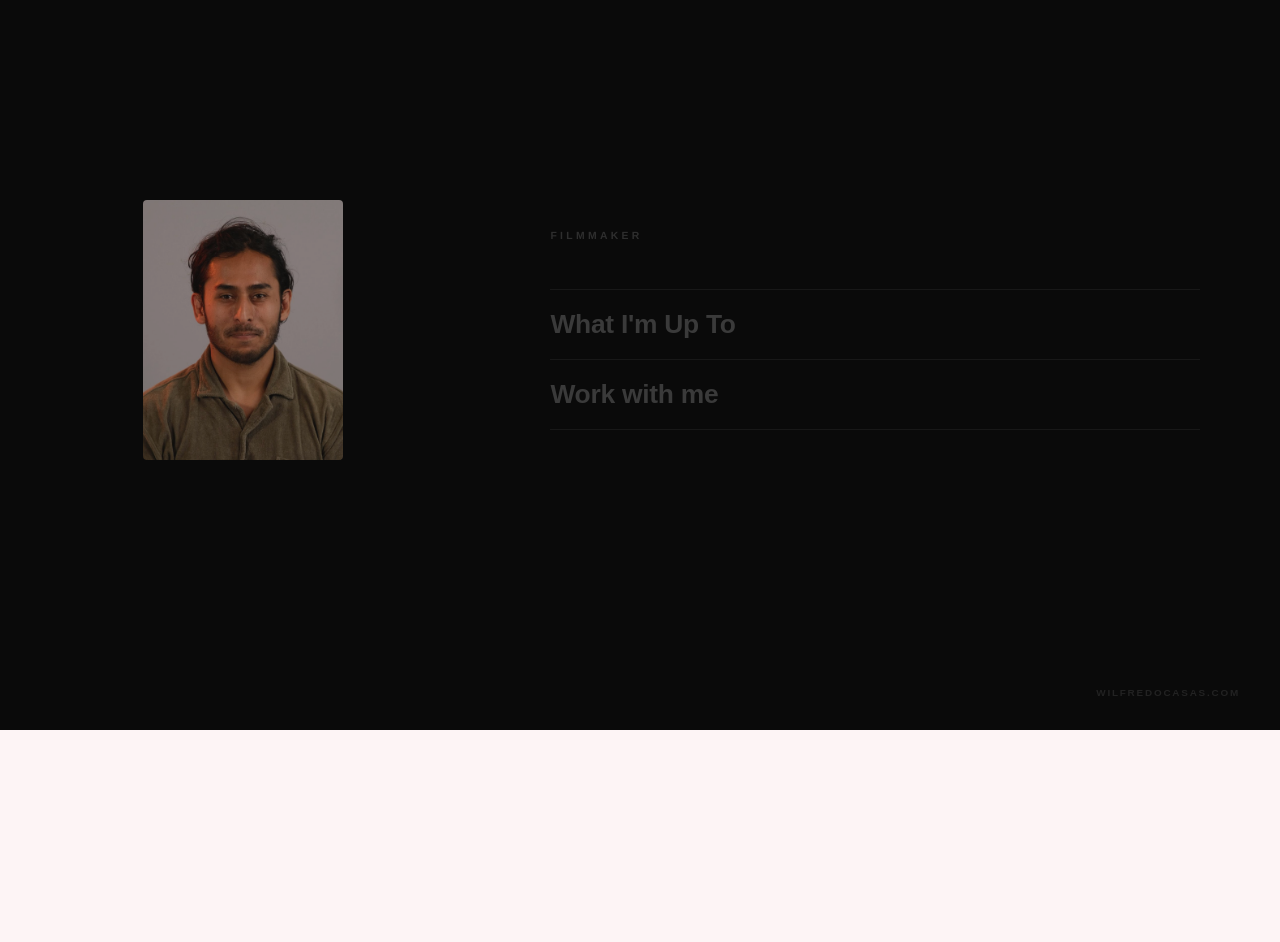
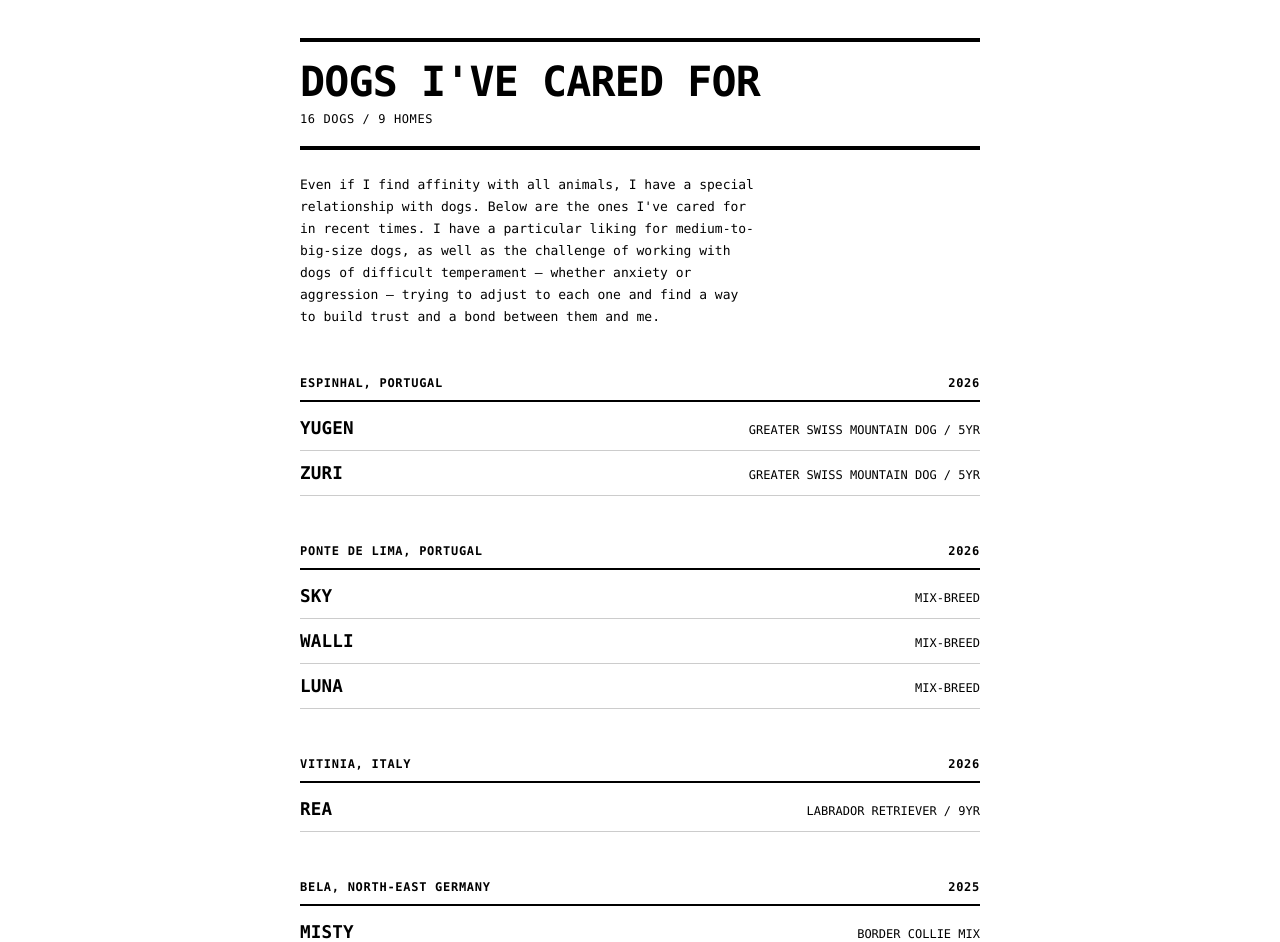
Before and after one commit to Wilfredoo/personal3.0, a React (Create React App) app: page /dogs in a window 1280 px wide. Before the commit this address led to /. Shown: the part 70-1012 px from the top of the page. Before the commit the page ends 800 px from the top, so only its background shows below. Built offline with nearby package versions, Linux system fonts and the light colour scheme; a web font is replaced by a local one.

Commit message:
dogs page

```diff
--- a/package.json
+++ b/package.json
@@ -35,6 +35,7 @@
       "/acting",
       "/healingisforgetting",
       "/board-games",
+      "/dogs",
       "/apps",
       "/cv",
       "/the-exploration-map",
--- /dev/null
+++ b/src/components/Dogs.js
@@ -0,0 +1,138 @@
+import React from 'react';
+import { packs, dogCount, intro } from './dogsData';
+
+// BRUTALISM — a notch louder.
+// Monospace, hard black rules, uppercase, inverted place bars. Raw and
+// structural without tipping into the oversized first draft.
+function Dogs() {
+  return (
+    <main className="dogs-root">
+      <style>{`
+        html, body { margin: 0; background: #fff; }
+
+        .dogs-root {
+          max-width: 680px;
+          margin: 0 auto;
+          padding: 40px 24px 140px;
+          color: #000;
+          font-family: ui-monospace, 'SF Mono', Menlo, Consolas, monospace;
+        }
+
+        .dogs-back {
+          display: inline-block;
+          margin-bottom: 40px;
+          font-size: 12px;
+          text-transform: uppercase;
+          letter-spacing: 0.05em;
+          color: #000;
+          text-decoration: none;
+          border: 2px solid #000;
+          padding: 5px 11px;
+        }
+        .dogs-back:hover { background: #000; color: #fff; }
+
+        .dogs-head {
+          border-top: 4px solid #000;
+          border-bottom: 4px solid #000;
+          padding: 20px 0;
+        }
+        .dogs-title {
+          margin: 0;
+          font-size: clamp(1.8rem, 6vw, 2.6rem);
+          font-weight: 800;
+          text-transform: uppercase;
+          letter-spacing: -0.02em;
+          line-height: 0.95;
+        }
+        .dogs-sub {
+          margin: 10px 0 0;
+          font-size: 12px;
+          text-transform: uppercase;
+          letter-spacing: 0.05em;
+        }
+        .dogs-intro {
+          margin: 24px 0 8px;
+          font-size: 13px;
+          line-height: 1.7;
+          max-width: 58ch;
+        }
+
+        .pack {
+          margin-top: 48px;
+        }
+        .pack-place {
+          margin: 0 0 4px;
+          display: flex;
+          justify-content: space-between;
+          gap: 16px;
+          font-size: 12px;
+          font-weight: 700;
+          letter-spacing: 0.06em;
+          text-transform: uppercase;
+          padding-bottom: 10px;
+          border-bottom: 2px solid #000;
+        }
+
+        .dog-row {
+          display: flex;
+          align-items: baseline;
+          justify-content: space-between;
+          gap: 16px;
+          padding: 12px 0;
+          border-bottom: 1px solid #ccc;
+        }
+
+        .dog-name {
+          font-size: 1.1rem;
+          font-weight: 800;
+          text-transform: uppercase;
+          letter-spacing: 0.01em;
+        }
+        .dog-meta {
+          font-size: 12px;
+          text-transform: uppercase;
+          text-align: right;
+          white-space: nowrap;
+        }
+
+        .pack-note {
+          margin: 12px 0 0;
+          font-size: 12px;
+          line-height: 1.6;
+          color: #555;
+        }
+      `}</style>
+
+      <a href="/" className="dogs-back">← Back</a>
+
+      <div className="dogs-head">
+        <h1 className="dogs-title">Dogs I've Cared For</h1>
+        <p className="dogs-sub">{dogCount} dogs / {packs.length} homes</p>
+      </div>
+
+      <p className="dogs-intro">{intro}</p>
+
+      {packs.map((pack, i) => (
+        <section className="pack" key={i}>
+          <p className="pack-place">
+            <span>{pack.place}</span>
+            {pack.year && <span>{pack.year}</span>}
+          </p>
+
+          {pack.dogs.map((dog, j) => (
+            <div className="dog-row" key={j}>
+              <span className="dog-name">{dog.name}</span>
+              <span className="dog-meta">
+                {dog.breed}{dog.age ? ` / ${dog.age}YR` : ''}
+              </span>
+            </div>
+          ))}
+
+          {pack.note && <p className="pack-note">{pack.note}</p>}
+        </section>
+      ))}
+    </main>
+  );
+}
+
+export default Dogs;
--- /dev/null
+++ b/src/components/dogsData.js
@@ -0,0 +1,94 @@
+// Shared dog data for all /dogs style variants.
+// Each pack is one sit / household. Add dogs to a pack, or add a new pack.
+
+export const intro =
+  "Even if I find affinity with all animals, I have a special relationship " +
+  "with dogs. Below are the ones I've cared for in recent times. I have a " +
+  "particular liking for medium-to-big-size dogs, as well as the challenge " +
+  "of working with dogs of difficult temperament — whether anxiety or " +
+  "aggression — trying to adjust to each one and find a way to build trust " +
+  "and a bond between them and me.";
+
+export const packs = [
+  {
+    place: 'Espinhal, Portugal',
+    year: '2026',
+    note: '',
+    dogs: [
+      { name: 'Yugen', breed: 'Greater Swiss Mountain Dog', age: 5 },
+      { name: 'Zuri', breed: 'Greater Swiss Mountain Dog', age: 5 },
+    ],
+  },
+  {
+    place: 'Ponte de Lima, Portugal',
+    year: '2026',
+    note: '',
+    dogs: [
+      { name: 'Sky', breed: 'Mix-Breed' },
+      { name: 'Walli', breed: 'Mix-Breed' },
+      { name: 'Luna', breed: 'Mix-Breed' },
+    ],
+  },
+  {
+    place: 'Vitinia, Italy',
+    year: '2026',
+    note: '',
+    dogs: [
+      { name: 'Rea', breed: 'Labrador Retriever', age: 9 },
+    ],
+  },
+  {
+    place: 'Bela, North-East Germany',
+    year: '2025',
+    note: '',
+    dogs: [
+      { name: 'Misty', breed: 'Border Collie Mix' },
+    ],
+  },
+  {
+    place: 'Weiden, Germany',
+    year: '2025',
+    note: '',
+    dogs: [
+      { name: 'Bo', breed: 'Rhodesian Ridgeback', age: 10 },
+      { name: 'Hendrix', breed: 'Mix-Breed', age: 6 },
+    ],
+  },
+  {
+    place: 'Landscheid, Germany',
+    year: '2025',
+    note: '',
+    dogs: [
+      { name: 'Dobby', breed: 'Australian Shepherd', age: 5 },
+      { name: 'Lucy', breed: 'Australian Shepherd', age: 7 },
+    ],
+  },
+  {
+    place: 'Louvain-la-Neuve, Belgium',
+    year: '2025',
+    note: '',
+    dogs: [
+      { name: 'Pitchou', breed: 'Mix-Breed', age: 6 },
+      { name: 'Trixie', breed: 'Mix-Breed', age: 3 },
+    ],
+  },
+  {
+    place: 'Nuremberg, Germany',
+    year: '2025',
+    note: '',
+    dogs: [
+      { name: 'Trixie', breed: 'Poodle' },
+    ],
+  },
+  {
+    place: 'Najac, Occitanie, France',
+    year: '2025',
+    note: 'Foster dogs.',
+    dogs: [
+      { name: 'Poppie', breed: 'Unknown' },
+      { name: 'Nazar', breed: 'Unknown' },
+    ],
+  },
+];
+
+export const dogCount = packs.reduce((n, p) => n + p.dogs.length, 0);
--- a/src/routes.js
+++ b/src/routes.js
@@ -29,6 +29,7 @@ import Decameron from './components/Decameron/Decameron';
 import Apps from './components/Apps';
 import TheExplorationMap from './components/TheExplorationMap';
 import BoardGames from './components/BoardGames';
+import Dogs from './components/Dogs';
 
 import TreeCloudMountainSea from './components/TreeCloudMountainSea/TreeCloudMountainSea';
 
@@ -48,6 +49,7 @@ const routes = [
     { path: "/the-exploration-map", component: <TheExplorationMap /> },
     { path: "/board-games", component: <BoardGames /> },
     { path: "/boardgames", component: <BoardGames /> },
+    { path: "/dogs", component: <Dogs /> },
 
     { path: "/treecloudmountainsea", component: <TreeCloudMountainSea /> },
 
```
